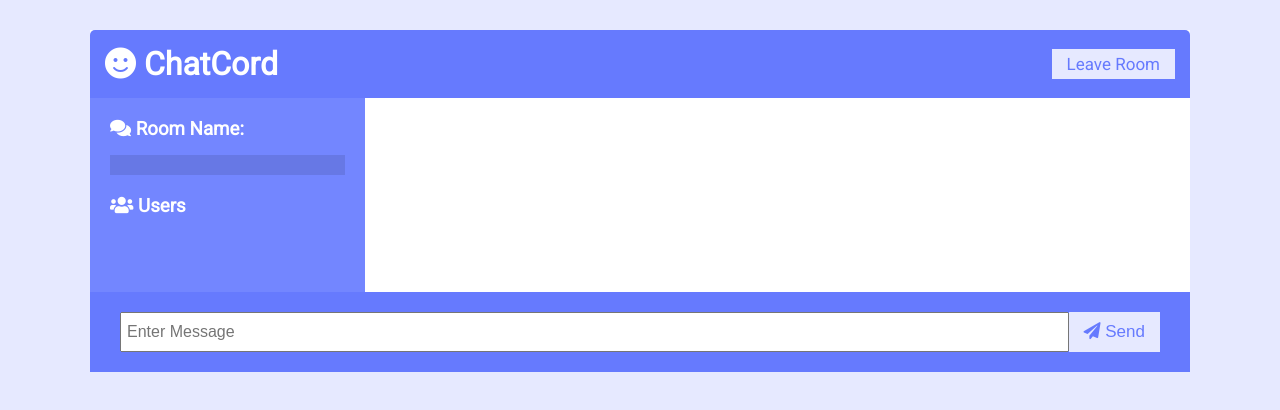
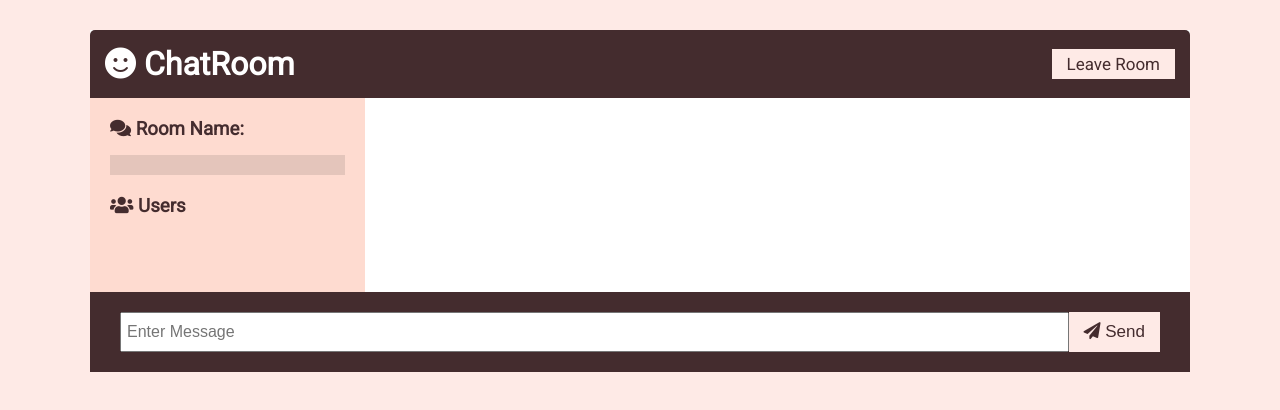
Before and after one commit to divincode/chatroom-app, a website: page public/chat.html in a window 1280 px wide. Drawn offline with nearby package versions, Linux system fonts and the light colour scheme; no server answers.

Commit message:
Chnage made to ui and finished the app

```diff
--- a/public/chat.html
+++ b/public/chat.html
@@ -10,7 +10,7 @@
 <body>
   <div class="chat-container">
     <header class="chat-header">
-      <h1><i class="fas fa-smile"></i> ChatCord</h1>
+      <h1><i class="fas fa-smile"></i> ChatRoom</h1>
       <a href="index.html" class="btn">Leave Room</a>
     </header>
     <main class="chat-main">
--- a/public/css/style.css
+++ b/public/css/style.css
@@ -1,9 +1,9 @@
 @import url('https://fonts.googleapis.com/css?family=Roboto&display=swap');
 
 :root {
-	--dark-color-a: #667afe;
-	--dark-color-b: #7386ff;
-	--light-color: #e6e9ff;
+	--dark-color-a: #442C2E;
+	--dark-color-b: #FEDBD0;
+	--light-color: #FEEAE6;
 	--success-color: #5cb85c;
 	--error-color: #d9534f;
 }
@@ -65,7 +65,7 @@ a {
 
 .chat-sidebar {
 	background: var(--dark-color-b);
-	color: #fff;
+	color: var(--dark-color-a);
 	padding: 20px 20px 60px;
 	overflow-y: scroll;
 }
@@ -101,7 +101,7 @@ a {
 .chat-messages .message .meta {
 	font-size: 15px;
 	font-weight: bold;
-	color: var(--dark-color-b);
+	color: var(--dark-color-a);
 	opacity: 0.7;
 	margin-bottom: 7px;
 }
@@ -130,7 +130,7 @@ a {
 .join-container {
 	max-width: 500px;
 	margin: 80px auto;
-	color: #fff;
+
 }
 
 .join-header {
@@ -139,6 +139,7 @@ a {
 	background: var(--dark-color-a);
 	border-top-left-radius: 5px;
 	border-top-right-radius: 5px;
+	color:#fff;
 }
 
 .join-main {
--- a/public/js/main.js
+++ b/public/js/main.js
@@ -3,11 +3,12 @@ const chatMessages = document.querySelector('.chat-messages');
 const roomName = document.getElementById('room-name');
 const userList = document.getElementById('users');
 
+
 // Get username and room from URL
 const { username, room } = Qs.parse(location.search, {
   ignoreQueryPrefix: true,
 });
-
+console.log("hello");
 const socket = io();
 
 // Join chatroom
@@ -56,7 +57,7 @@ function outputMessage(message) {
   const p = document.createElement('p');
   p.classList.add('meta');
   p.innerText = message.username;
-  p.innerHTML += `<span>${message.time}</span>`;
+  p.innerHTML += `<span> ${message.time}</span>`;
   div.appendChild(p);
   const para = document.createElement('p');
   para.classList.add('text');
```
Also changed, not shown: public/index.html (+2 -2 lines), server.js (+10 -3 lines).
